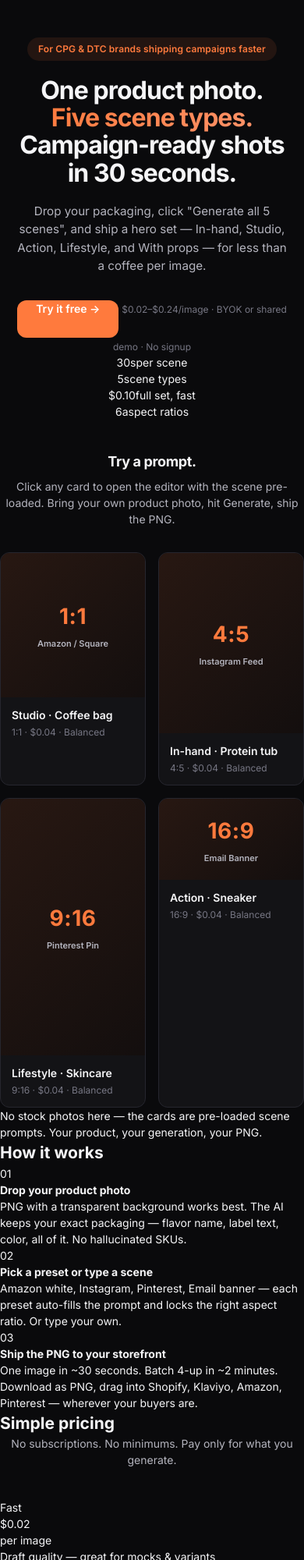
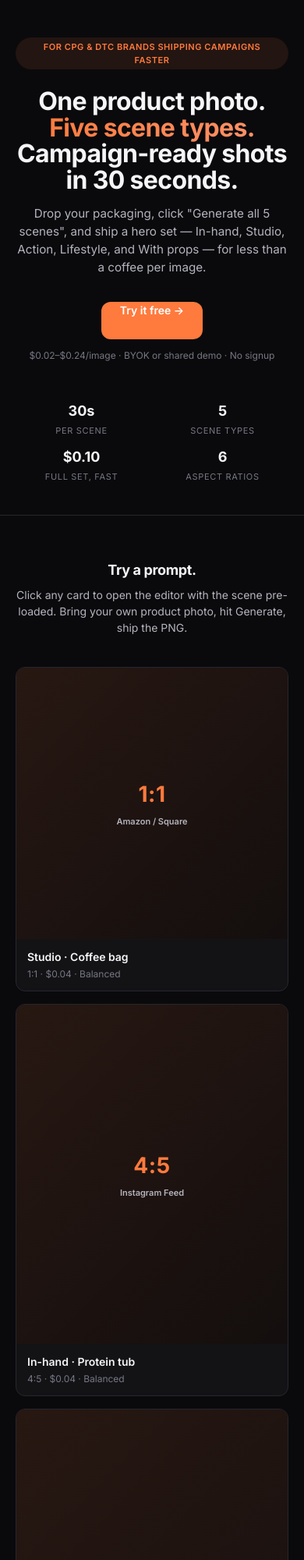
Before and after one commit to camster91/creative-studio, a website: page templates/landing.html in a window 390 px wide. Shown: the top 2000 px of the page at 78% size. Drawn offline with Linux system fonts and the light colour scheme.

Commit message:
fix(ui): mobile audit follow-up — fix TDZ in applyUrlParams; CSS class-name drift on pricing + add aliases for hero-section / how-section / faq-section / pricing-section / showcase-section / cta-banner / hero-stats / step / stat

```diff
--- a/static/app.css
+++ b/static/app.css
@@ -1108,25 +1108,25 @@ a:hover { text-decoration: underline; }
 .nav a:hover { color: var(--text); background: var(--bg-hover); text-decoration: none; }
 
 /* How it works */
-.how { padding: 80px 24px; }
+.how, .how-section { padding: 80px 24px; }
 .how-inner { max-width: 1100px; margin: 0 auto; }
-.how h2 {
+.how h2, .how-section h2 {
   text-align: center;
   font-size: var(--t-display);
   font-weight: 700;
   letter-spacing: -0.02em;
   margin-bottom: 48px;
 }
-.how-steps {
+.how-steps, .steps-row {
   display: grid; grid-template-columns: repeat(3, 1fr); gap: 16px;
 }
-.how-step {
+.how-step, .step {
   background: var(--bg-elevated);
   border: 1px solid var(--border);
   border-radius: var(--r-lg);
   padding: 28px 24px;
 }
-.how-step-num {
+.how-step-num, .step-num {
   font-size: var(--t-foot);
   font-weight: 700;
   color: var(--accent);
@@ -1134,13 +1134,13 @@ a:hover { text-decoration: underline; }
   margin-bottom: 12px;
   text-transform: uppercase;
 }
-.how-step h3 { font-size: var(--t-title); font-weight: 600; margin-bottom: 8px; letter-spacing: -0.01em; }
-.how-step p { font-size: var(--t-body); color: var(--text-2); line-height: 1.55; }
+.how-step h3, .step h4 { font-size: var(--t-title); font-weight: 600; margin-bottom: 8px; letter-spacing: -0.01em; }
+.how-step p, .step p { font-size: var(--t-body); color: var(--text-2); line-height: 1.55; }
 
 /* Pricing */
-.pricing { padding: 80px 24px; border-top: 1px solid var(--border); }
+.pricing, .pricing-section { padding: 80px 24px; border-top: 1px solid var(--border); }
 .pricing-inner { max-width: 1100px; margin: 0 auto; }
-.pricing h2 {
+.pricing h2, .pricing-section h2 {
   text-align: center;
   font-size: var(--t-display);
   font-weight: 700;
@@ -1148,19 +1148,19 @@ a:hover { text-decoration: underline; }
   margin-bottom: 8px;
 }
 .pricing-sub { text-align: center; color: var(--text-2); font-size: var(--t-body); margin-bottom: 40px; }
-.pricing-grid { display: grid; grid-template-columns: repeat(4, 1fr); gap: 12px; }
-.pricing-card {
+.tiers { display: grid; grid-template-columns: repeat(4, 1fr); gap: 12px; }
+.tier {
   background: var(--bg-elevated);
   border: 1px solid var(--border);
   border-radius: var(--r-lg);
   padding: 20px;
   position: relative;
 }
-.pricing-card.is-popular {
+.tier.tier-popular {
   border-color: var(--accent);
   background: linear-gradient(180deg, var(--accent-soft), var(--bg-elevated));
 }
-.pricing-badge {
+.tier-badge {
   position: absolute; top: -10px; left: 50%; transform: translateX(-50%);
   padding: 3px 10px; border-radius: 100px;
   background: var(--accent); color: #fff;
@@ -1168,17 +1168,17 @@ a:hover { text-decoration: underline; }
   text-transform: uppercase; letter-spacing: 0.06em;
   white-space: nowrap;
 }
-.pricing-tier { font-size: var(--t-foot); font-weight: 700; color: var(--text-3); text-transform: uppercase; letter-spacing: 0.08em; margin-bottom: 8px; }
-.pricing-price { font-size: var(--t-display); font-weight: 700; color: var(--text); margin-bottom: 2px; letter-spacing: -0.02em; }
-.pricing-unit { font-size: var(--t-foot); color: var(--text-3); margin-bottom: 12px; }
-.pricing-features { list-style: none; padding: 0; }
-.pricing-features li { font-size: var(--t-foot); color: var(--text-2); margin-bottom: 6px; line-height: 1.4; display: flex; gap: 6px; }
-.pricing-features li::before { content: '✓'; color: var(--success); }
+.tier-label { font-size: var(--t-foot); font-weight: 700; color: var(--text-3); text-transform: uppercase; letter-spacing: 0.08em; margin-bottom: 8px; }
+.tier-price { font-size: var(--t-display); font-weight: 700; color: var(--text); margin-bottom: 2px; letter-spacing: -0.02em; }
+.tier-unit { font-size: var(--t-foot); color: var(--text-3); margin-bottom: 12px; }
+.tier-features { list-style: none; padding: 0; }
+.tier-features li { font-size: var(--t-foot); color: var(--text-2); margin-bottom: 6px; line-height: 1.4; display: flex; gap: 6px; }
+.tier-features li::before { content: '✓'; color: var(--success); }
 
 /* FAQ */
-.faq { padding: 80px 24px; border-top: 1px solid var(--border); }
-.faq-inner { max-width: 720px; margin: 0 auto; }
-.faq h2 {
+.faq, .faq-section { padding: 80px 24px; border-top: 1px solid var(--border); }
+.faq-inner, .faq-list { max-width: 720px; margin: 0 auto; }
+.faq h2, .faq-section h2 {
   text-align: center;
   font-size: var(--t-display);
   font-weight: 700;
@@ -1215,14 +1215,63 @@ a:hover { text-decoration: underline; }
 .faq-item[open] summary::after { transform: rotate(45deg); }
 .faq-item > p { padding: 0 18px 16px; font-size: var(--t-body); color: var(--text-2); line-height: 1.6; }
 
-/* Final CTA */
-.cta-section {
+/* Showcase */
+.showcase, .showcase-section { padding: 80px 24px; border-top: 1px solid var(--border); }
+.showcase-inner { max-width: 1100px; margin: 0 auto; }
+.showcase-head { text-align: center; margin-bottom: 40px; }
+.showcase-head h2 {
+  font-size: var(--t-display);
+  font-weight: 700;
+  letter-spacing: -0.02em;
+  margin-bottom: 8px;
+}
+.showcase-head p { color: var(--text-2); font-size: var(--t-body); }
+.showcase-foot { text-align: center; color: var(--text-3); font-size: var(--t-foot); margin-top: 32px; }
+
+/* Hero */
+.hero, .hero-section { padding: 80px 24px 64px; }
+.hero-inner { max-width: 1100px; margin: 0 auto; text-align: center; }
+.hero h1, .hero-section h1 {
+  font-size: 3.2rem; font-weight: 700; letter-spacing: -0.02em;
+  line-height: 1.05; margin-bottom: 16px;
+}
+.hero-eyebrow {
+  display: inline-block;
+  padding: 4px 12px; border-radius: 100px;
+  background: var(--accent-soft); color: var(--accent);
+  font-size: var(--t-caption); font-weight: 600;
+  margin-bottom: 24px;
+  text-transform: uppercase; letter-spacing: 0.05em;
+}
+.hero p.hero-sub, .hero-section p.hero-sub {
+  font-size: 1.15rem; color: var(--text-2); margin-bottom: 32px; line-height: 1.5;
+  max-width: 720px; margin-left: auto; margin-right: auto;
+}
+.hero-cta { display: flex; gap: 12px; align-items: center; justify-content: center; flex-wrap: wrap; margin-bottom: 16px; }
+.hero-note { color: var(--text-3); font-size: var(--t-foot); }
+.hero-stats {
+  display: grid; grid-template-columns: repeat(4, 1fr); gap: 16px;
+  margin-top: 48px; max-width: 600px; margin-left: auto; margin-right: auto;
+}
+.hero-stats .stat { text-align: center; }
+.stat-num { display: block; font-size: var(--t-title); font-weight: 700; color: var(--text); }
+.stat-lbl { display: block; font-size: var(--t-caption); color: var(--text-3); text-transform: uppercase; letter-spacing: 0.06em; margin-top: 4px; }
+
+/* CTA banner (final) */
+.cta-section, .cta-banner {
   padding: 80px 24px;
   text-align: center;
   border-top: 1px solid var(--border);
 }
-.cta-section h2 { font-size: var(--t-display); font-weight: 700; letter-spacing: -0.02em; margin-bottom: 12px; }
-.cta-section p { color: var(--text-2); font-size: var(--t-body); margin-bottom: 24px; }
+.cta-section h2, .cta-banner h2, .cta-inner h2 { font-size: var(--t-display); font-weight: 700; letter-spacing: -0.02em; margin-bottom: 12px; }
+.cta-section p, .cta-banner p, .cta-inner p { color: var(--text-2); font-size: var(--t-body); margin-bottom: 24px; }
+.cta-inner { max-width: 720px; margin: 0 auto; }
+
+/* Generate button label spans (used inside the .btn-primary chip on /app) */
+.btn-label { display: inline-block; }
+
+/* Landing body — give the hero backdrop its own space if needed */
+.landing { display: block; }
 
 /* Footer */
 /* Footer — template uses .footer-* (not .landing-footer-*) */
@@ -1254,20 +1303,22 @@ a:hover { text-decoration: underline; }
 
 @media (max-width: 1100px) {
   .showcase-grid { grid-template-columns: repeat(3, 1fr); }
-  .pricing-grid { grid-template-columns: repeat(2, 1fr); }
+  .tiers { grid-template-columns: repeat(2, 1fr); }
 }
 @media (max-width: 960px) {
   .hero, .hero-section { padding: 48px 20px 40px; }
   .hero h1, .hero-section h1 { font-size: 2.4rem; }
   .hero p.hero-sub, .hero-section p.hero-sub { font-size: 1rem; }
-  .showcase, .how, .pricing, .faq, .cta-section { padding: 56px 20px; }
-  .how-steps { grid-template-columns: 1fr; gap: 12px; }
+  .showcase, .showcase-section, .how, .how-section, .pricing, .pricing-section, .faq, .faq-section, .cta-section, .cta-banner { padding: 56px 20px; }
+  .how-steps, .steps-row { grid-template-columns: 1fr; gap: 12px; }
   .showcase-grid { grid-template-columns: repeat(2, 1fr); }
-  .pricing-grid { grid-template-columns: repeat(2, 1fr); }
+  .tiers { grid-template-columns: repeat(2, 1fr); }
+  .hero-stats { grid-template-columns: repeat(2, 1fr); gap: 12px; }
   .footer-links { flex-wrap: wrap; }
 }
 @media (max-width: 640px) {
   .hero h1, .hero-section h1 { font-size: 2rem; }
   .hero p.hero-sub, .hero-section p.hero-sub { font-size: 0.95rem; }
-  .showcase-head h2, .how h2, .pricing h2, .faq h2, .cta-section h2 { font-size: var(--t-title); }
+  .showcase-head h2, .showcase-section h2, .how h2, .how-section h2, .pricing h2, .pricing-section h2, .faq h2, .faq-section h2, .cta-section h2, .cta-banner h2 { font-size: var(--t-title); }
+  .showcase-grid, .tiers { grid-template-columns: 1fr; }
 }
--- a/static/app.js
+++ b/static/app.js
@@ -196,7 +196,7 @@ function applyUrlParams() {
     }
   }
 }
-applyUrlParams();
+// Invocation deferred to end of file so TIER_COST / updateGenLabel are initialized.
 
 // ── Chip selectors (aspect + quality) ───────────────────────────
 function bindChips(rowId, onChange) {
@@ -816,3 +816,4 @@ async function loadServerGallery() {
   } catch (e) { /* offline ok */ }
 }
 loadServerGallery();
+applyUrlParams();
```
